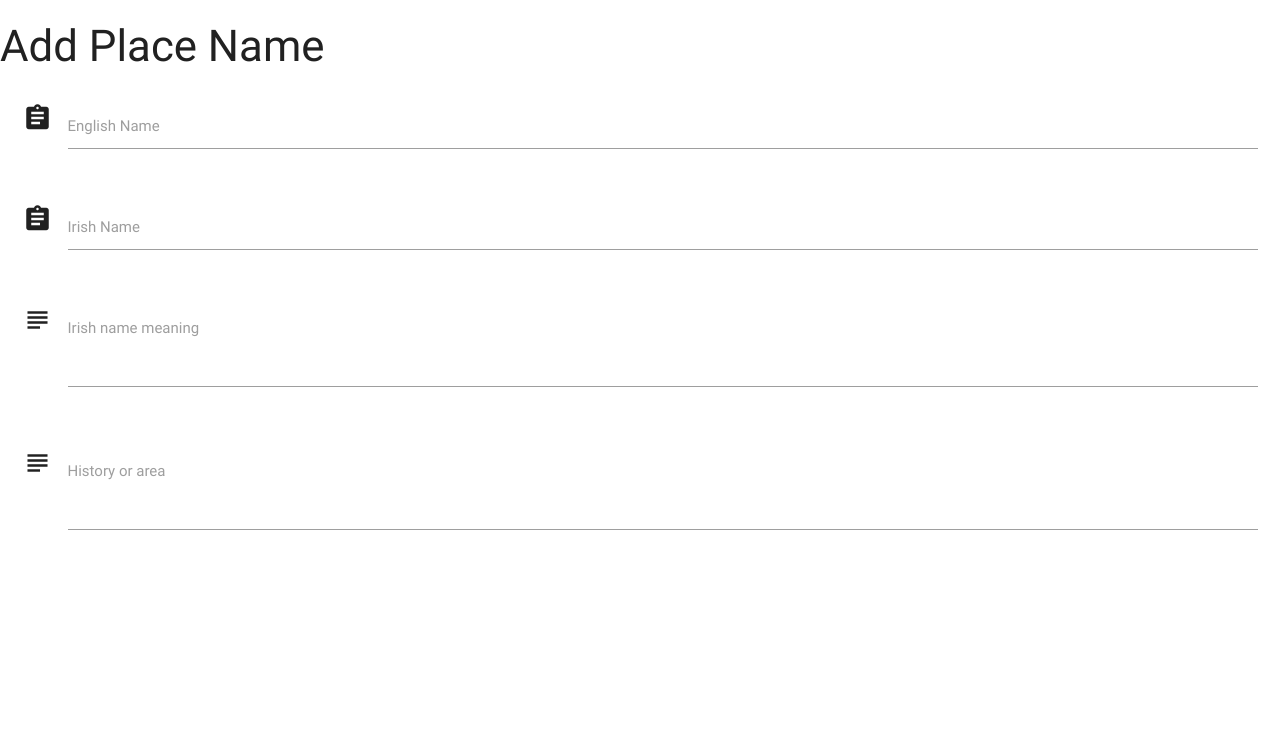
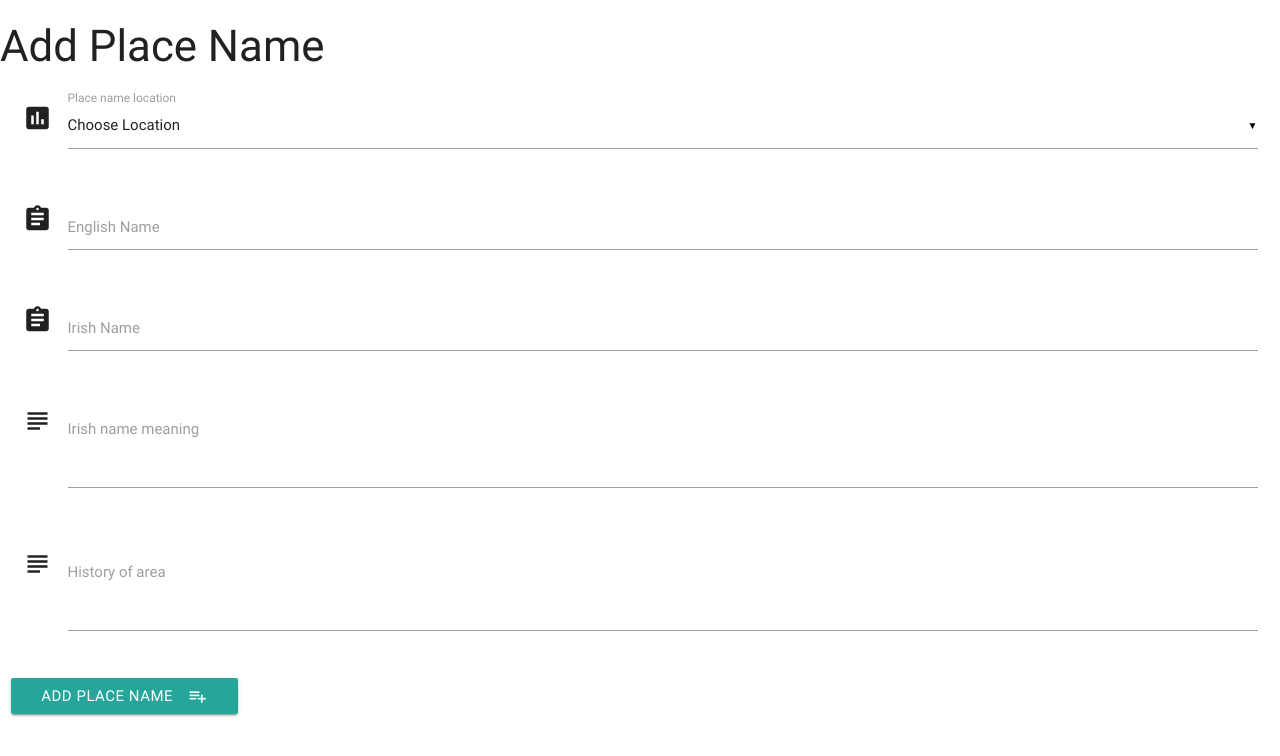
Before and after one commit to michaelhdev/project-3, a Flask app: page /add_place_name in a window 1280 px wide. Shown: the top 756 px of the page. Run offline with Flask 2, Linux system fonts and the light colour scheme; data that the repository does not hold is empty; some libraries are stand-ins or nearby versions.

Commit message:
Added functionality to enable initial adding of place names

```diff
--- a/app.py
+++ b/app.py
@@ -16,8 +16,16 @@ def get_place_names():
     return render_template("placeNames.html", place_names=mongo.db.place_names.find())
 
 @app.route('/add_place_name')
-def add_task():
-    return render_template('addPlaceName.html')
+def add_place_name():
+    return render_template('addPlaceName.html',
+                           locations=mongo.db.locations.find())
+
+@app.route('/insert_place_name', methods=['POST'])
+def insert_place_name():
+    place_names = mongo.db.place_names
+    place_names.insert_one(request.form.to_dict())
+    return redirect(url_for('get_place_names'))
+
 
 if __name__ == '__main__':
     app.run(host=os.environ.get('IP'),
--- a/templates/addPlaceName.html
+++ b/templates/addPlaceName.html
@@ -1,7 +1,19 @@
 {% extends 'base.html' %} {% block content %}
 <h3>Add Place Name</h3>
 <div class="row">
-    <form action="" method="POST" class="col s12">
+    <form action="{{ url_for('insert_place_name') }}" method="POST" class="col s12">
+        <div class="row">
+                <div class="input-field col s12">
+                    <i class="material-icons prefix">poll</i>
+                    <select id="location" name="location">
+                  <option value="" disabled selected>Choose Location</option>
+                  {% for location in locations %}
+                      <option value="{{location.location_name}}">{{location.location_name}}</option>
+                  {% endfor %}
+                </select>
+                    <label>Place name location</label>
+                </div>
+            </div>
         <div class="row">
             <div class="input-field col s12">
                 <i class="material-icons prefix">assignment</i>
@@ -27,8 +39,13 @@
             <div class="input-field col s12">
                 <i class="material-icons prefix">subject</i>
                 <textarea name="history" id="history" class="materialize-textarea"></textarea>
-                <label for="icon_telephone">History or area</label>
+                <label for="icon_telephone">History of area</label>
             </div>
+        </div>
+        <div class="row">
+            <button class="btn waves-effect waves-light" type="submit" name="action">Add Place Name
+                <i class="material-icons right">playlist_add</i>
+             </button>
         </div>
     </form>
 </div>
--- a/templates/base.html
+++ b/templates/base.html
@@ -15,6 +15,8 @@
     <script type="text/javascript">
         $(document).ready(function() {
             $('.collapsible').collapsible();
+            $('select').material_select();
+
         })
     </script>
 </body>
```
Also changed, not shown: templates/placeNames.html (+13 -6 lines).
